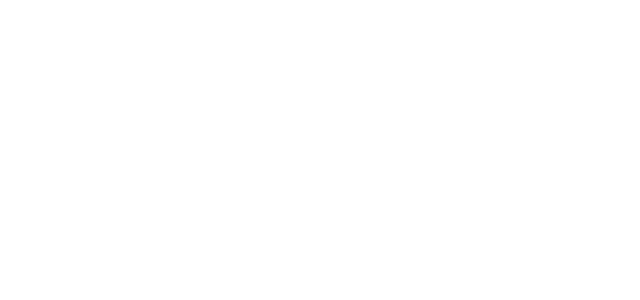
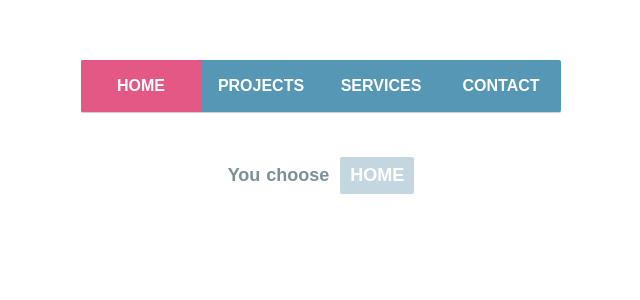
Before and after one commit to Nini0604/daily-vue, a Nuxt app: page /190802 in a window 1280 px wide. Before the commit this address had no page. Shown: the top 300 px of the page, without its empty margins (319-959 px from the left). Built offline with nearby package versions, Linux system fonts and the light colour scheme.

Commit message:
190802: 네비게이션 메뉴 실습

```diff
--- /dev/null
+++ b/pages/190802/index.vue
@@ -0,0 +1,82 @@
+<template>
+  <div class="content">
+    <nav class="nav" :class="active" @click.prevent>
+      <a href="#" class="nav__link home" @click="makeActive('home')">Home</a>
+      <a href="#" class="nav__link projects" @click="makeActive('projects')">Projects</a>
+      <a href="#" class="nav__link services" @click="makeActive('services')">Services</a>
+      <a href="#" class="nav__link contact" @click="makeActive('contact')">Contact</a>
+    </nav>
+    <p class="text">
+      You choose <b class="text__select">{{ active }}</b>
+    </p>
+  </div>
+</template>
+
+<script>
+export default {
+  data() {
+    return {
+      active: 'home'
+    }
+  },
+  methods: {
+    makeActive(select) {
+      this.active = select
+    }
+  }
+}
+</script>
+
+<style scoped lang="scss">
+@mixin linkActive($select) {
+  .#{$select} {
+    .#{$select} {
+      background-color: #e35885;
+    }
+  }
+}
+.content {
+  width: 480px;
+  margin: 0 auto;
+  text-align: center;
+}
+.nav {
+  overflow: hidden;
+  width: 100%;
+  height: 52px;
+  margin: 60px auto 45px;
+  background-color: #5597b4;
+  box-shadow: 0 1px 1px #ccc;
+  border-radius: 2px;
+  &__link {
+    float: left;
+    width: 25%;
+    height: 100%;
+    font-family: Arial, Helvetica, sans-serif;
+    font-size: 16px;
+    font-weight: 700;
+    color: #fff;
+    line-height: 52px;
+    text-transform: uppercase;
+  }
+}
+.text {
+  font-size: 18px;
+  font-weight: bold;
+  color: #7d9098;
+  &__select {
+    display: inline-block;
+    padding: 5px 10px;
+    margin-left: 5px;
+    background-color: #c4d7e0;
+    font-size: 18px;
+    color: #fff;
+    border-radius: 2px;
+    text-transform: uppercase;
+  }
+}
+@include linkActive('home');
+@include linkActive('projects');
+@include linkActive('services');
+@include linkActive('contact');
+</style>
--- a/pages/index.vue
+++ b/pages/index.vue
@@ -13,12 +13,17 @@
       <ul class="links">
         <li>
           <nuxt-link to="/190731">
-            <span class="links__text">로그인 validation</span><span class="links__date">190731</span>
+            <span class="links__text">로그인 Validation</span><span class="links__date">190731</span>
           </nuxt-link>
         </li>
         <li>
           <nuxt-link to="/190801">
-            <span class="links__text">버튼 component</span><span class="links__date">190801</span>
+            <span class="links__text">버튼 테마 Component</span><span class="links__date">190801</span>
+          </nuxt-link>
+        </li>
+        <li>
+          <nuxt-link to="/190802">
+            <span class="links__text">네비게이션 메뉴</span><span class="links__date">190802</span>
           </nuxt-link>
         </li>
       </ul>
```
